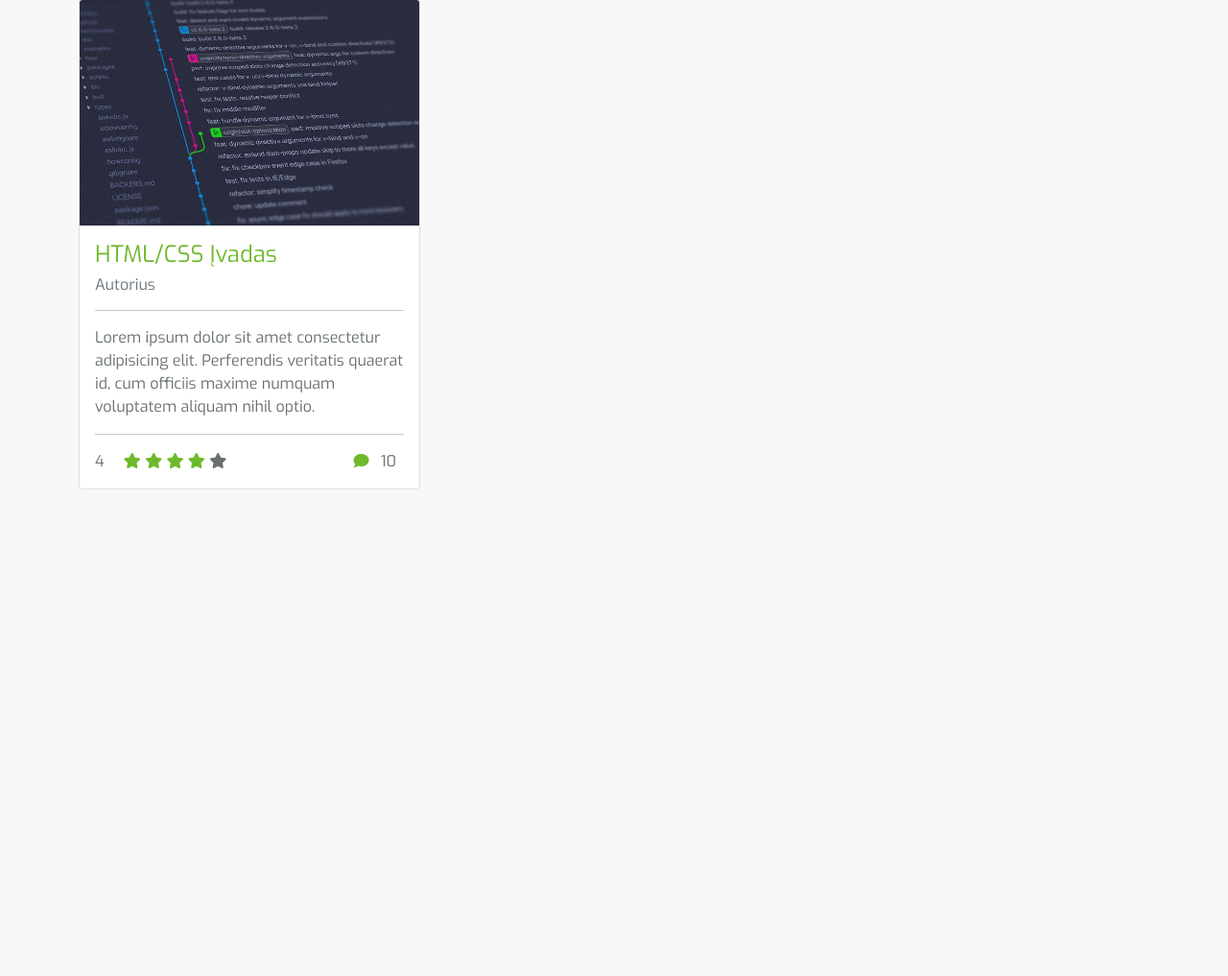
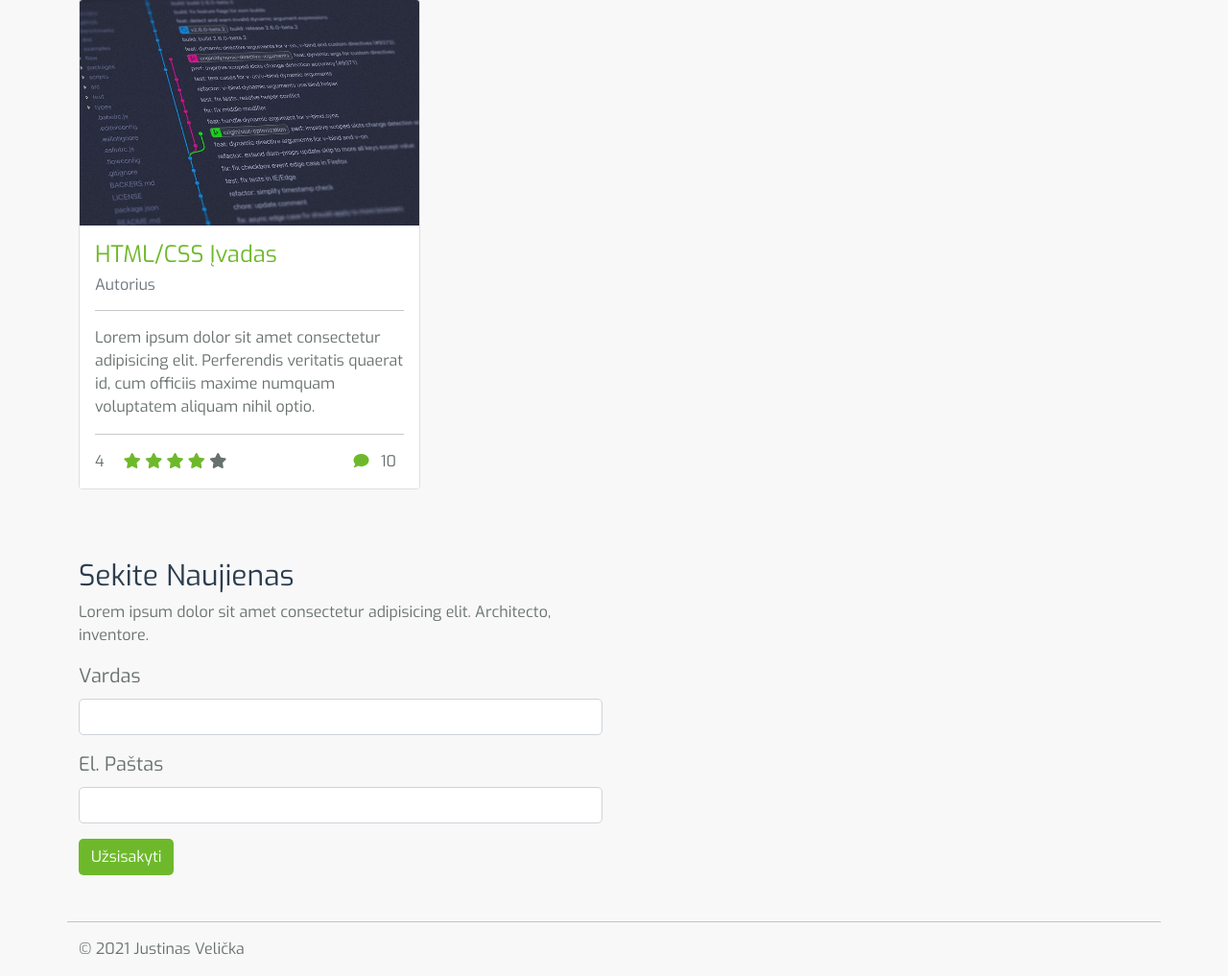
Before and after one commit to justasvel/egzaminas, a PHP site: page / in a window 1280 px wide. Shown: the part 761-1778 px from the top of the page at 96% size. Before the commit the page ends 1271 px from the top, so only its background shows below. Run offline with PHP 8.4, Linux system fonts and the light colour scheme; some libraries are stand-ins or nearby versions.

Commit message:
finished html layout and css styling

```diff
--- a/css/styles.css
+++ b/css/styles.css
@@ -64,3 +64,20 @@ p {
 .checked, .fa-comment {
     color: #6eb92b;
 }
+
+/* forma */
+
+form label {
+    font-size: 20px;
+    color: #697070;
+    font-weight: 200;
+}
+
+#submit {
+    background-color: #6eb92b !important;
+    color: #ffffff;
+}
+
+input, button {
+    border-radius: 5px !important;
+}
--- a/index.html
+++ b/index.html
@@ -97,7 +97,7 @@
                         </div>
                     </div>
                 </div>
-                <div class="col-lg-4 col-md-12 col-sm-12 py-2">
+                <div class="col-lg-4 col-md-6 col-sm-12 py-2">
                     <div class="card">
                         <img src="/img/git.jpg" alt="" class="card-img-top img-fluid">
                         <div class="card-body">
@@ -129,7 +129,7 @@
                         </div>
                     </div>
                 </div>
-                <div class="col-lg-4 col-md-12 col-sm-12 py-2">
+                <div class="col-lg-4 col-md-6 col-sm-12 py-2">
                     <div class="card">
                         <img src="/img/git.jpg" alt="" class="card-img-top img-fluid">
                         <div class="card-body">
@@ -165,6 +165,42 @@
         </div>
     </section>
     <!-- Articles -->
+    <!-- contact -->
+    <section>
+        <div class="container py-5">
+            <div class="row">
+                <div class="col-lg-6">
+                    <h2 class="heading">Sekite Naujienas</h2>
+                    <p>Lorem ipsum dolor sit amet consectetur adipisicing elit. Architecto, inventore.</p>
+                    <form>
+                        <div class="mb-3">
+                            <label for="name" class="form-label">Vardas</label>
+                            <input type="text" name="name" class="form-control" id="name">
+                        </div>
+                        <div class="mb-3">
+                            <label for="email" class="form-label">El. Paštas</label>
+                            <input type="email" name="email" class="form-control" id="email">
+                        </div>
+
+                        <button type="submit" id="submit" name="submit" class="btn ">Užsisakyti</button>
+                    </form>
+                </div>
+            </div>
+        </div>
+    </section>
+    <!-- contact -->
+    <!-- footer -->
+    <div class="container-fluid" id="second-footer">
+        <div class="container">
+            <div class="row">
+                <hr>
+                <div class="col-lg-6 col-md-6">
+                    <p class="d-block">&#169; 2021 Justinas Velička</p>
+                </div>
+            </div>
+        </div>
+    </div>
+    <!-- footer -->
 </body>
 <script src="js/main.js"></script>
 
```
